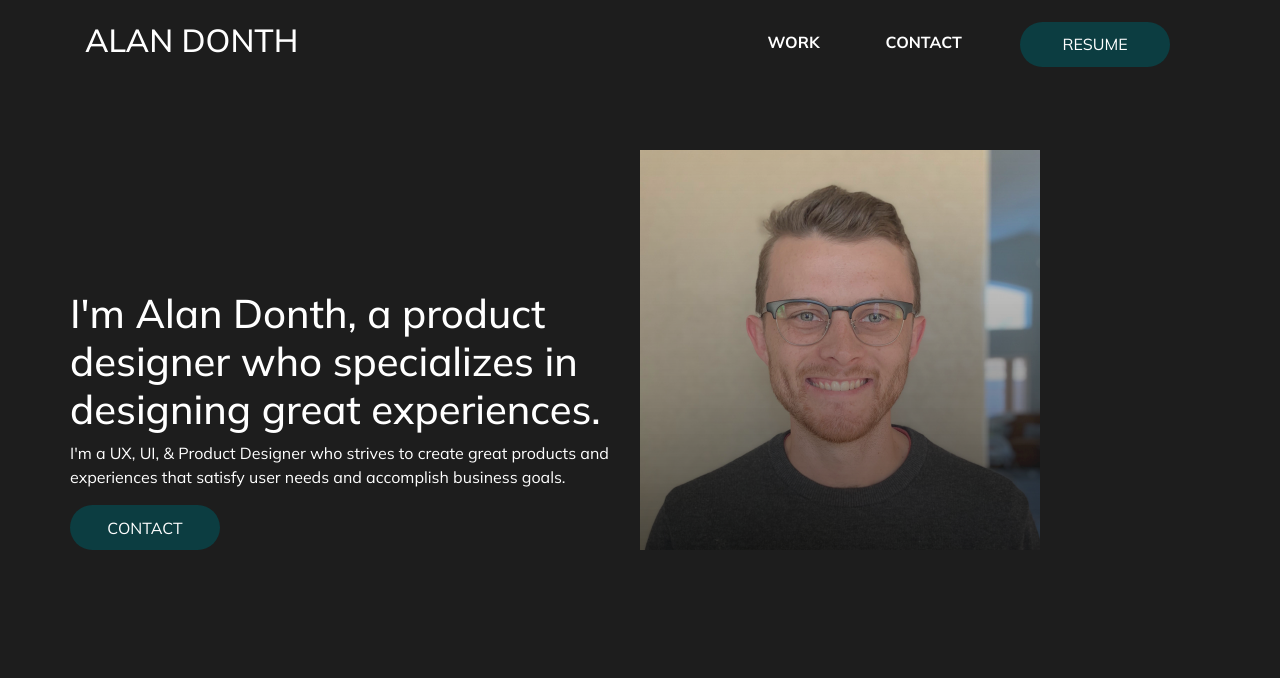
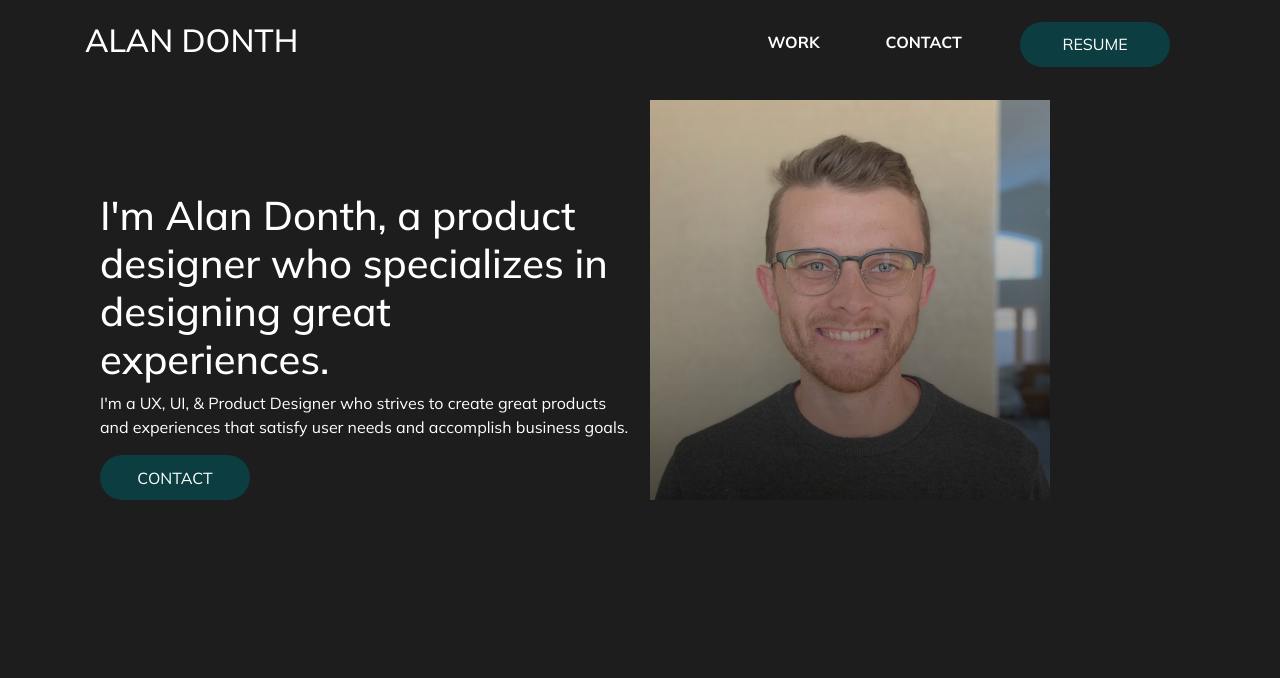
Before and after one commit to alandonth/UX-Portfolio, a plain HTML site: page index.html in a window 1280 px wide. Shown: the top 678 px of the page. Drawn offline with nearby package versions, Linux system fonts and the light colour scheme.

Commit message:
HERO spacing

```diff
--- a/css/style.css
+++ b/css/style.css
@@ -108,7 +108,7 @@ button:hover{
 }
 
 .hero div{
-    padding: 0 0 0 0;
+    padding: 0 10px 50px 10px;
 }
 
 .hero .row{
@@ -117,7 +117,7 @@ button:hover{
 }
 
 .hero{
-    margin: 150px auto;
+    margin: 100px auto;
     display: flex;
     align-items: center;
     justify-content: center;
```
